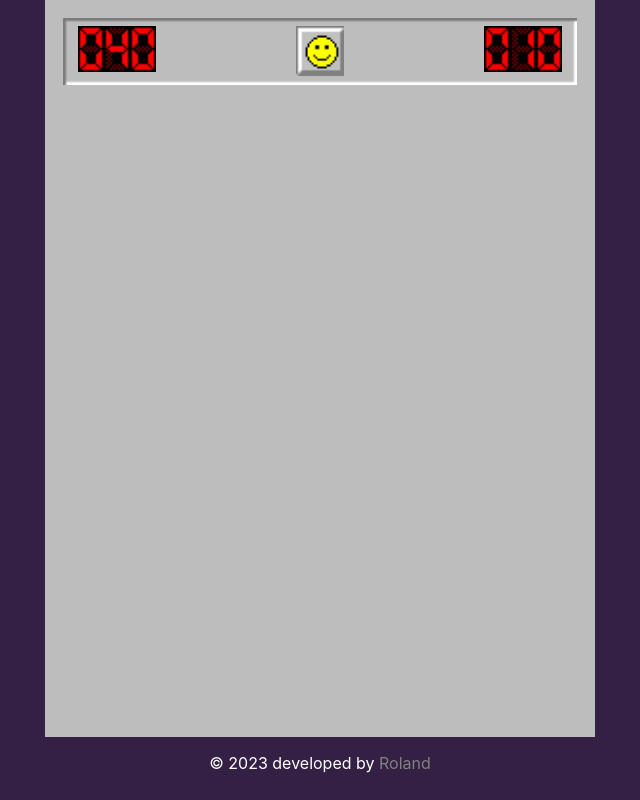
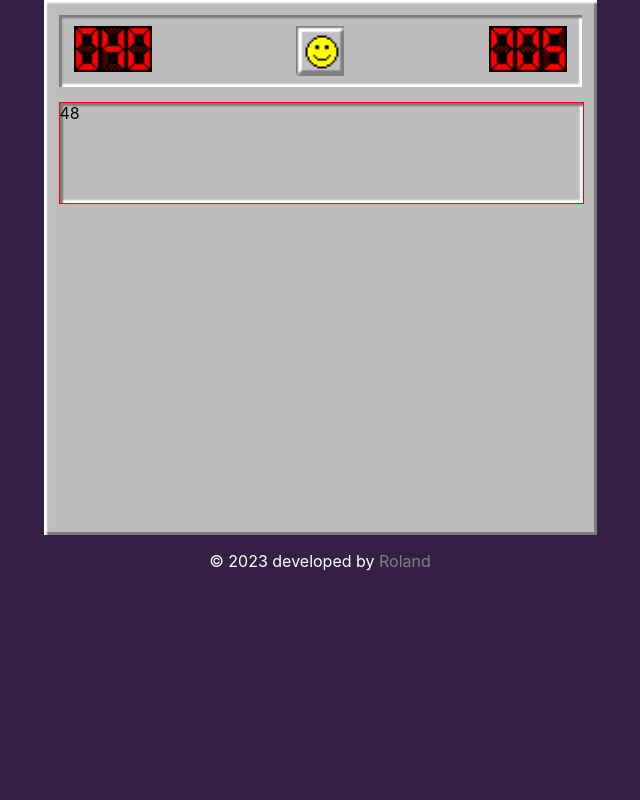
Before and after one commit to RolandSallaz/MinerGame, a React (Create React App) app: page / in a window 1280 px wide. Shown: the whole page, without its empty margins (320-960 px from the left). Built offline with nearby package versions, Linux system fonts and the light colour scheme.

Commit message:
refactor and add game field

```diff
--- a/src/components/App/App.scss
+++ b/src/components/App/App.scss
@@ -1,9 +1,11 @@
 @use "../../variables.scss" as *;
 
 .game {
-  width: 550px;
-  height: 635px;
+  width: $gameWidth;
+  padding:0 15px;
+  height: 535px;
   background-color: $gameColor;
+  box-shadow: $boxShadow;
 }
 
 .footer{
--- a/src/components/App/App.tsx
+++ b/src/components/App/App.tsx
@@ -1,7 +1,12 @@
 import React, { useState, useEffect } from 'react'
 import './App.scss'
 import Counter from '../Counter/Counter'
-import Header from '../Header/Header'
+import Status from '../Header/Status'
+import GameField from '../GameField/GameField'
+
+enum GAMESETTING {
+  CellSize = 48
+}
 
 function App() {
   const [minesCount, setMinesCount] = useState<number>(40)
@@ -14,19 +19,24 @@ function App() {
 
   return (
     <>
-      <Header>
+      <main className="game">
+      <Status>
         <Counter value={minesCount} />
         <button className="status__button"></button>
         <Counter value={timer} />
-      </Header>
-      <main className="game">
-        <div className="cell"></div>
+      </Status>
+        <GameField cellSize={GAMESETTING.CellSize}/>
       </main>
       <footer className="footer">
-        <p className='footer__copyright'>© 2023 developed by&nbsp;
-        <a className='footer__link' href="https://github.com/RolandSallaz" target="_blank">
-         {' Roland'}
-        </a>
+        <p className="footer__copyright">
+          © 2023 developed by&nbsp;
+          <a
+            className="footer__link"
+            href="https://github.com/RolandSallaz"
+            target="_blank"
+          >
+            Roland
+          </a>
         </p>
       </footer>
     </>
--- /dev/null
+++ b/src/components/GameField/GameField.scss
@@ -0,0 +1,8 @@
+@use "../../variables.scss" as *;
+
+.game-field{
+    border: 1px solid red;
+    width: 100%;
+    height: 100px;
+    box-shadow: $innerBoxShadow;
+}
--- /dev/null
+++ b/src/components/GameField/GameField.tsx
@@ -0,0 +1,13 @@
+import './GameField.scss'
+
+interface GameFieldProps{
+    cellSize:number;
+}
+
+export default function GameField({cellSize}:GameFieldProps) {
+  return (
+    <div className='game-field'>
+      {cellSize}
+    </div>
+  )
+}
--- a/src/components/Header/Header.tsx
+++ /dev/null
@@ -1,12 +0,0 @@
-import './Header.scss'
-
-interface HeaderProps {
-  children?: React.ReactNode
-}
-export default function Header({ children }: HeaderProps) {
-  return (
-    <header className="status">
-      <div className="status__containter">{children}</div>
-    </header>
-  )
-}
--- a/src/components/Header/Header.scss
+++ b/src/components/Header/Status.scss
@@ -1,26 +1,17 @@
 @use "../../variables.scss" as *;
 
 .status {
-    padding: 15px;
     z-index: 1;
-    width: calc($gameWidth - 30px);
+    width: calc(100% - 30px);
+    padding: 0 15px;
+    margin:15px 0;
     height: 72px;
     display: flex;
     position: relative;
-    justify-content: center;
+    justify-content: space-between;
+    align-items: center;
     background: $gameColor;
-    &__containter{
-      width: calc(100% - 36px);
-      height: calc(100% - 5px);
-      box-shadow: inset 3px 3px 2px $shadowColor,
-            inset -3px -3px 2px #fff;
-      margin-top: 2.5px;
-      background-color: $gameColor;
-      display: flex;
-      justify-content: space-between;
-      align-items: center;
-      padding: 0 15px;
-    }
+    box-shadow: $innerBoxShadow;
     &__button{
       background-image: url('../../images/smiley.png');
       background-repeat: no-repeat;
--- /dev/null
+++ b/src/components/Header/Status.tsx
@@ -0,0 +1,12 @@
+import './Status.scss'
+
+interface StatusProps {
+  children?: React.ReactNode
+}
+export default function Status({ children }: StatusProps) {
+  return (
+    <div className="status">
+      {children}
+    </div>
+  )
+}
--- a/src/variables.scss
+++ b/src/variables.scss
@@ -1,3 +1,6 @@
 $gameColor:#bdbdbd;
-$gameWidth: 550px;
+$gameWidth: 523px;
 $shadowColor: #7b7b7b;
+$innerBoxShadow: inset 3px 3px 2px $shadowColor,
+inset -3px -3px 2px white;
+$boxShadow:inset 3px 3px 2px white, inset -3px -3px 1px $shadowColor;
```
